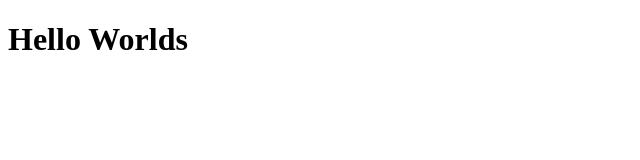
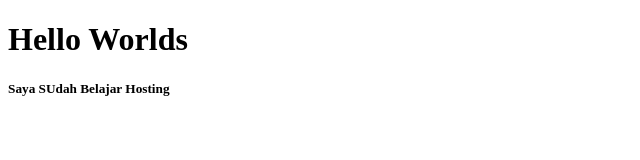
Before and after one commit to RezzAja/cobahosting, a plain HTML site: page index.html in a window 1280 px wide. Shown: the whole page, without its empty margins (0-640 px from the left). Drawn offline with Linux system fonts and the light colour scheme.

Commit message:
Ngedit index dikit gangaruh

```diff
--- a/index.html
+++ b/index.html
@@ -7,5 +7,6 @@
 </head>
 <body>
     <h1>Hello Worlds </h1>
+    <h5>Saya SUdah Belajar Hosting</h5>
 </body>
 </html>
```
